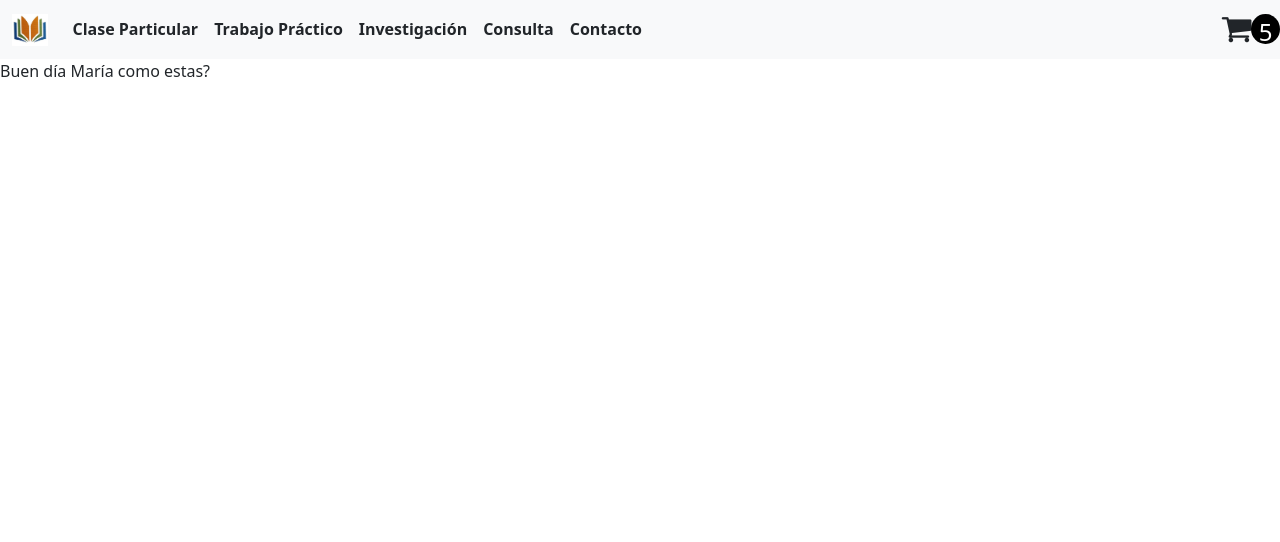
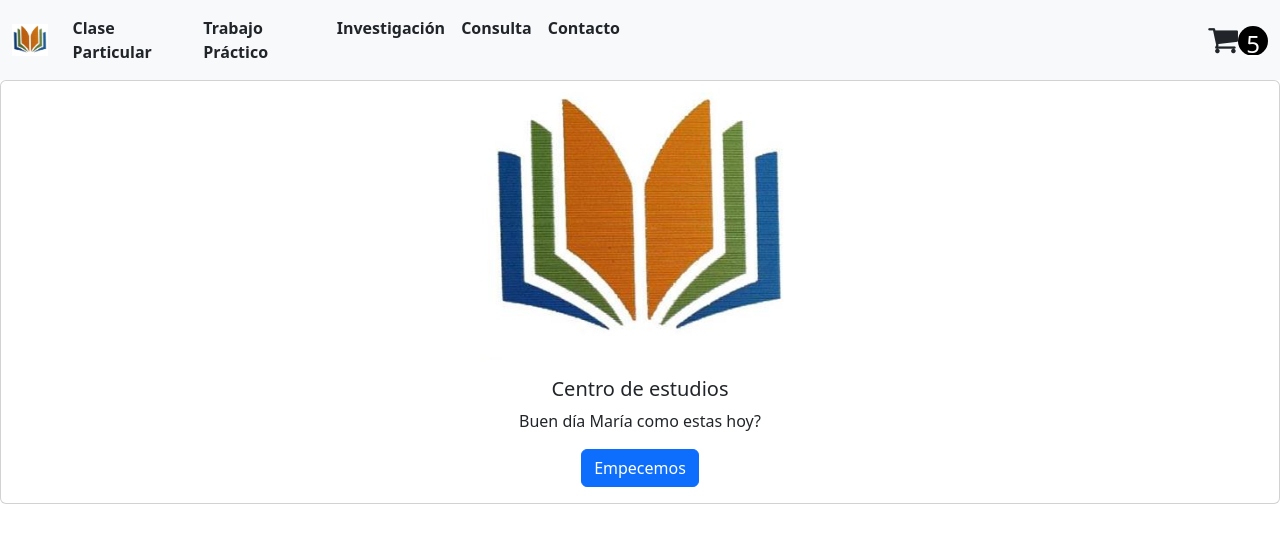
Before and after one commit to DiegoDelgado82/EntregaFinalDelgado, a React (Vite) app: page / in a window 1280 px wide. Shown: the top 542 px of the page. Built offline with nearby package versions, Linux system fonts and the light colour scheme.

Commit message:
Modificando ItemListContainer

```diff
--- a/src/App.css
+++ b/src/App.css
@@ -18,7 +18,7 @@
 
 }
 
-#numberCart
+.numberCart
 {
   color:white;
   text-align: center;
--- a/src/components/CartWidget/CartWidget.jsx
+++ b/src/components/CartWidget/CartWidget.jsx
@@ -1,11 +1,15 @@
-
 
 export const CartWidget = () => {
   return (
-    <>
-     <i className="fa fa-shopping-cart cartWidget"  href="#"></i>
-    <a id="numberCart">5</a>
-    </>
+    <div className="container">
 
-  )
-}
+        <div className="col-12 d-flex justify-content-end">
+          <div className="d-flex align-items-end">
+            <i className="fa fa-shopping-cart cartWidget" href="#"></i>
+            <a className="numberCart">5</a>
+          </div>
+        </div>
+      </div>
+
+  );
+};
--- a/src/components/ItemListContainer/ItemListContainer.jsx
+++ b/src/components/ItemListContainer/ItemListContainer.jsx
@@ -1,9 +1,18 @@
-
+import libro from "/libro.png"
 
 export const ItemListContainer = ({greeting}) => {
   return (
     <>
-    <div>Buen día {greeting} como estas?</div>
+ <div className="card  d-flex flex-column align-items-center" >
+      <img className="card-img-top w-25" src={libro} alt="Card image cap" />
+      <div className="card-body d-flex flex-column align-items-center">
+        <h5 className="card-title">Centro de estudios</h5>
+        <p className="card-text">Buen día {greeting} como estas hoy?</p>
+        <a href="#" className="btn btn-primary justify-content-center">Empecemos</a>
+
+      </div>
+    </div>
+
 
     </>
 
```
